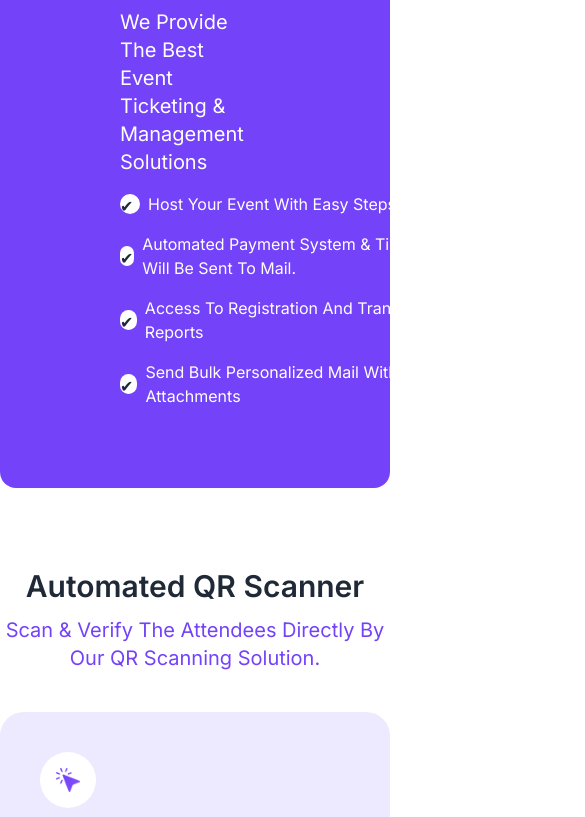
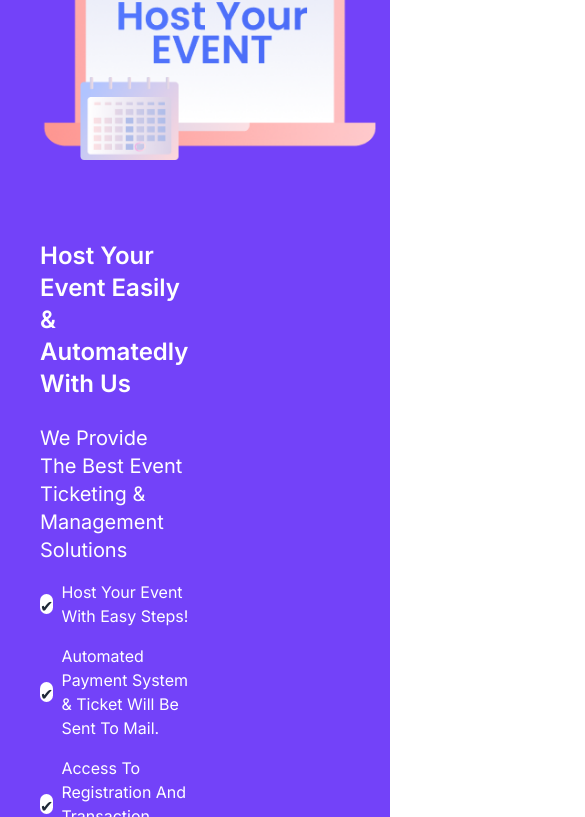
Before and after one commit to niladhikari/EventHost, a plain HTML site: page index.html in a window 390 px wide. Shown: the part 284-1101 px from the top of the page, 585 px wide, since content can reach past the window. Drawn offline with nearby package versions, Linux system fonts and the light colour scheme.

```diff
--- a/index.html
+++ b/index.html
@@ -21,14 +21,17 @@
 
 <body class="font">
     <div class="bg-[#7342F9] rounded-2xl max-w-7xl mx-auto mt-20">
-        <div class="flex justify-between gap-20">
-            <div class="pl-10 py-20">
+        <div class=" lg:flex justify-between gap-20">
+            <div class="pl-10 pt-10 lg:py-20">
                 <img src="/images/Group 29.png" alt="">
             </div>
-           <div class="flex">
+            <div class="flex ml-10">
                 <div class="py-20 ">
-                <h1 class="text-3xl font-semibold text-white">Host Your Event Easily & Automatedly With Us</h1>
-                <p class="mt-6 text-white text-xl pr-52">We Provide The Best Event Ticketing & Management Solutions</p>
+                    <h1 class="text-2xl md:text-3xl font-semibold text-white">Host Your Event Easily & Automatedly With
+                        Us</h1>
+                    <p class="mt-6 text-white text-xl md:pr-52">We Provide The Best Event Ticketing & Management
+                        Solutions
+                    </p>
                     <div class="mt-4 flex items-center gap-2">
                         <div class="w-5 h-5  bg-white rounded-full">✔</div>
                         <h1 class="text-white"> Host Your Event With Easy Steps!</h1>
@@ -46,7 +49,9 @@
                         <h1 class="text-white">Send Bulk Personalized Mail With Attachments</h1>
                     </div>
                 </div>
-            <img class="w-40 h-40 items-end" src="./images//Group.png" alt="">
+                <div class="flex items-end">
+                    <img class="w-52 h-52 " src="./images//Group.png" alt="">
+                </div>
             </div>
         </div>
         <!--  -->
@@ -99,8 +104,14 @@
         </div>
     </div>
 
+    <!-- SIMPLIFY TICKETING -->
+    <div class="max-w-7xl mx-auto mt-20">
+        <h1 class="text-4xl font-bold text-center">SIMPLIFY TICKETING</h1>
+        <p>First Ever Unique  QR Ticketing Platform For Event Registration & Booking</p>
+    </div>
+
     <!-- footer -->
-    <div class=" bg-blue-700 ">
+    <div class=" bg-blue-700 mt-20">
         <footer class="max-w-7xl mx-auto text-center md:text-left text-neutral-content md:px-4 lg:px-0">
             <div
                 class="grid justify-center md:ml-36 lg:ml-0 md:justify-between md:grid-cols-2 lg:grid-cols-4 py-10 text-neutral-content">
```
Lines whose indentation alone changed are shown as unchanged.
